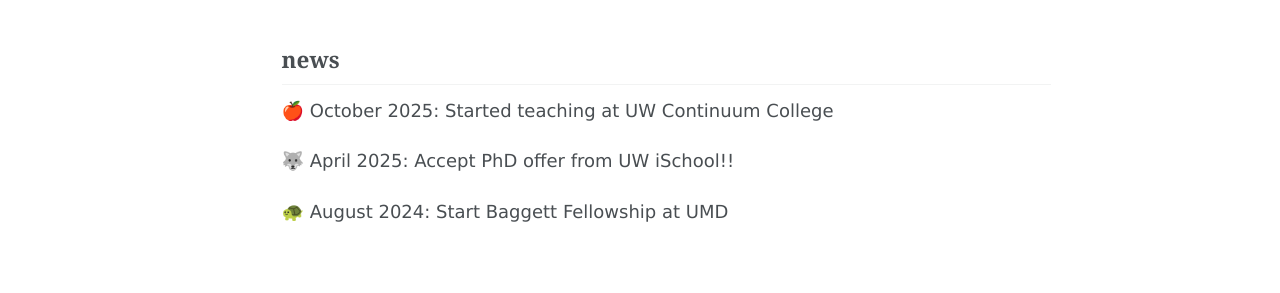
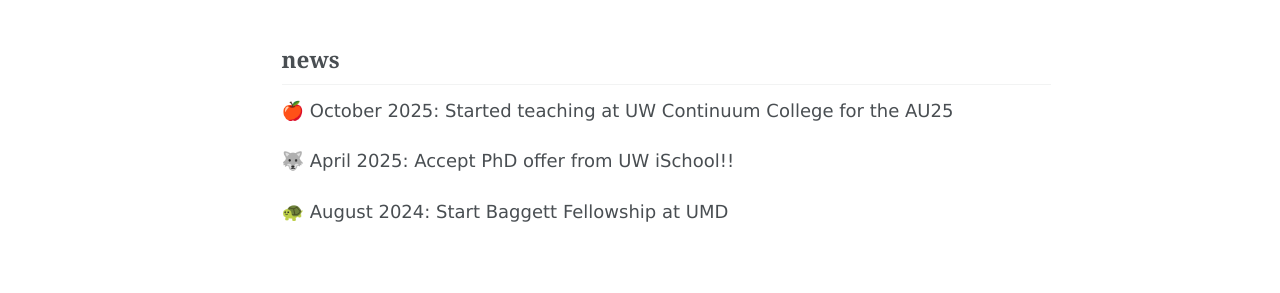
Before and after one commit to imanif/imanif.github.io, a Jekyll site: the page built from _pages/about.md, in a window 1280 px wide and 1267 px high. Shown: the part 621-914 px from the top of the window. Built offline with Jekyll 4.4.1, drawn with Linux system fonts in a browser that asks for light colours; some web fonts are replaced.

Commit message:
Update about.md

```diff
--- a/_pages/about.md
+++ b/_pages/about.md
@@ -17,7 +17,7 @@ In my free time, I like to practice ballet, watch anime, [travel](https://imanii
 
 ## **news**
 
-🍎 October 2025: Started teaching at UW Continuum College
+🍎 October 2025: Started teaching at UW Continuum College for the AU25
 
 🐺 April 2025: Accept PhD offer from UW iSchool!!
 
```
